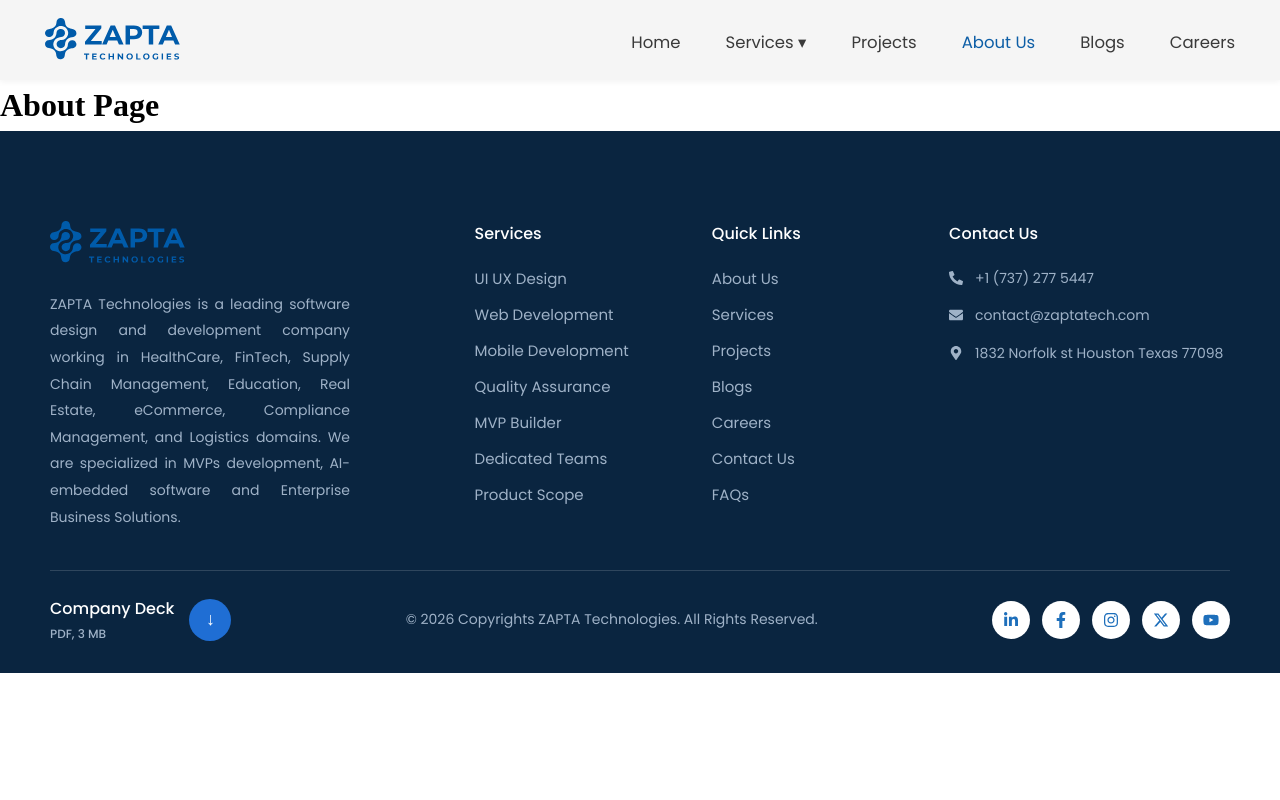
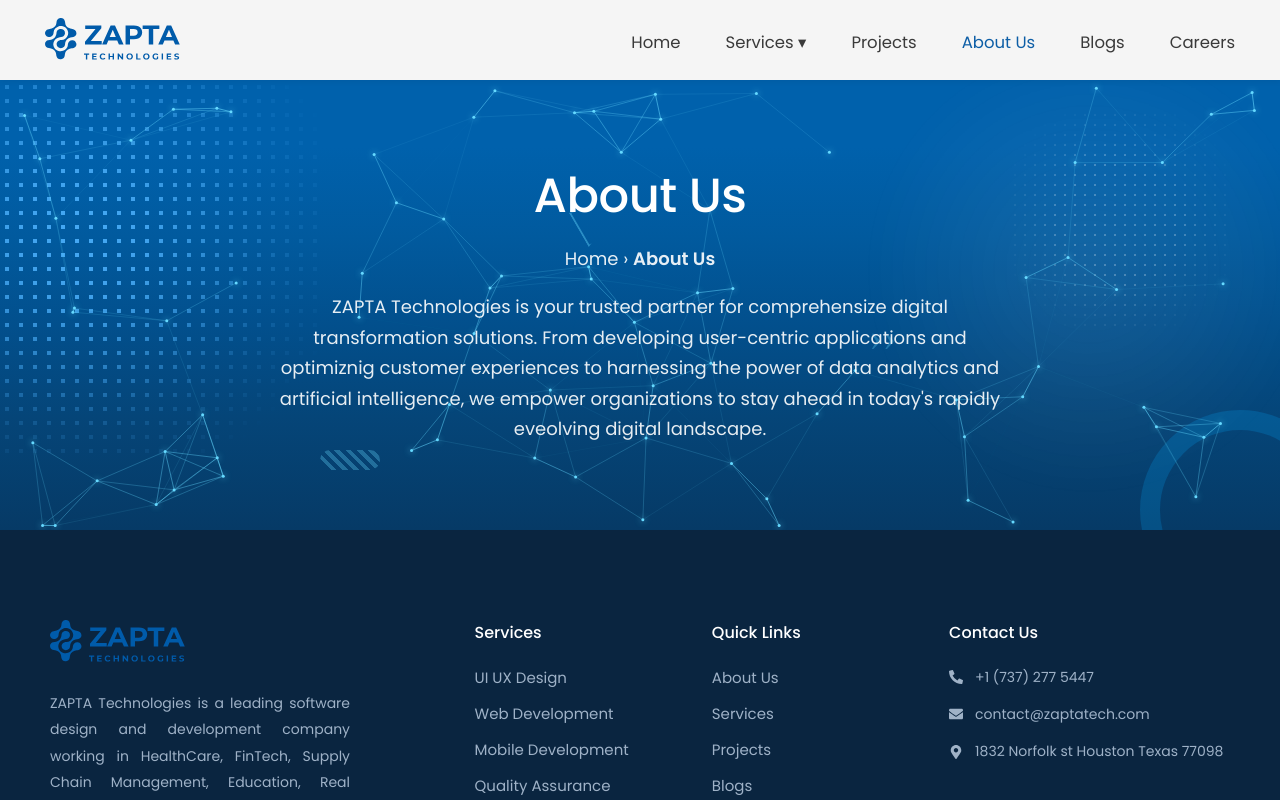
Before and after one commit to hasanSaeed17/ZaptaTechologiesClone, a React (Vite) app: page /about in a window 1280 px wide. Shown: the top 800 px of the page. Built offline with nearby package versions, Linux system fonts and the light colour scheme.

Commit message:
AboutUs Hero

```diff
--- /dev/null
+++ b/src/components/core/About/AboutHero.css
@@ -0,0 +1,196 @@
+.projects-hero {
+  position: relative;
+  height: 450px;
+  overflow: hidden;
+
+  /* NEW: vertical layered gradient */
+  background: linear-gradient(
+    to bottom,
+    #0061AC 15%,     /* brighter top */
+    #015A9E 35%,    /* slightly darker */
+    #024F8C 55%,    /* middle */
+    #054578 75%,    /* deeper */
+    #063A66 100%    /* darkest bottom */
+  );
+
+  display: flex;
+  align-items: center;
+  justify-content: center;
+  text-align: center;
+}
+
+/* ===== DECOR BACKGROUND ===== */
+.bg-decor {
+  position: absolute;
+  width: 100%;
+  height: 100%;
+  z-index: 0;
+  overflow: hidden;
+}
+
+/* DOT GRID */
+.dots {
+  position: absolute;
+  top: 0;
+  left: 0;
+
+  width: 25%;
+  height: 85%;
+
+  pointer-events: none;
+
+  /* MAIN DOT GRID (brighter + larger) */
+  background-image: radial-gradient(rgb(78, 178, 254) 2.2px, transparent 2.2px);
+  background-size: 14px 14px;
+
+  /* ELLIPTICAL FADE (key to matching screenshot) */
+  mask-image: radial-gradient(ellipse at 25% 40%,
+    rgba(0,0,0,1) 0%,
+    rgba(0,0,0,0.9) 20%,
+    rgba(0,0,0,0.6) 40%,
+    rgba(0,0,0,0.2) 60%,
+    transparent 80%
+  );
+
+  -webkit-mask-image: radial-gradient(ellipse at 25% 40%,
+    rgba(0,0,0,1) 0%,
+    rgba(0,0,0,0.9) 20%,
+    rgba(0,0,0,0.6) 40%,
+    rgba(0,0,0,0.2) 60%,
+    transparent 80%
+  );
+
+  opacity: 0.9;
+}
+
+/* TRIANGLE */
+.triangle {
+  position: absolute;
+  top: 120px;
+  left: 45%;
+  width: 40px;
+  height: 40px;
+  border: 2px solid rgba(102, 217, 255, 0.4);
+  transform: rotate(60deg);
+  clip-path: polygon(50% 0%, 0% 100%, 100% 100%);
+}
+
+/* BIG CIRCLE */
+.circle {
+  position: absolute;
+  bottom: -80px;
+  right: -60px;
+  width: 200px;
+  height: 200px;
+  border: 20px solid rgba(0, 170, 255, 0.2);
+  border-radius: 50%;
+}
+
+/* ARROW */
+.arrow {
+  position: absolute;
+  right: 30%;
+  top: 50%;
+  font-size: 40px;
+  color: rgba(102, 217, 255, 0.3);
+}
+
+/* WAVE */
+.wave {
+  position: absolute;
+  bottom: 60px;
+  left: 25%;
+  width: 60px;
+  height: 20px;
+  background: repeating-linear-gradient(
+    45deg,
+    rgba(102, 217, 255, 0.3),
+    rgba(102, 217, 255, 0.3) 4px,
+    transparent 4px,
+    transparent 8px
+  );
+  border-radius: 20px;
+}
+
+/* ===== CANVAS ===== */
+.canvas-bg {
+  position: absolute;
+  top: 0;
+  left: 0;
+  z-index: 1;
+}
+
+/* ===== CONTENT ===== */
+.hero-content {
+  position: relative;
+  z-index: 2;
+  color: white;
+  max-width: 800px;
+}
+
+.hero-content h1 {
+  font-family: 'Poppins', sans-serif;
+  font-size: 48px;
+  font-weight: 500;
+  line-height: 1.3;
+  letter-spacing: -0.5px;
+}
+
+.breadcrumb {
+  font-family: 'Poppins', sans-serif;
+  font-size: 18px;
+  font-weight: 400;
+  opacity: 0.9;
+  line-height: 3.6;
+}
+
+.breadcrumb .active {
+  font-weight: 600;
+}
+
+.breadcrumb .arrow-icon {
+  opacity: 1.2;
+  height: 12px;
+}
+
+.hero-content p {
+  font-family: 'Poppins', sans-serif;
+  font-size: 18px;
+  font-weight: 400;
+  line-height: 1.7;
+  max-width: 750px;
+  margin: 0 auto;
+  opacity: 0.9;
+}
+
+.top-glow {
+  position: absolute;
+  top: -40px;
+  right: -40px;
+
+  width: 460px;
+  height: 460px;
+
+  background: radial-gradient(circle, rgba(255,255,255,0.08), transparent 70%);
+  border-radius: 50%;
+
+  filter: blur(2px);
+}
+.top-dots {
+  position: absolute;
+  top: 30px;
+  right: 50px;
+
+  width: 220px;
+  height: 220px;
+
+  /* smaller + tighter than left dots */
+  background-image: radial-gradient(rgba(255,255,255,0.35) 1.4px, transparent 1.4px);
+  background-size: 10px 10px;
+
+  /* subtle fade */
+  mask-image: radial-gradient(circle, black 40%, transparent 80%);
+  -webkit-mask-image: radial-gradient(circle, black 40%, transparent 80%);
+
+  opacity: 0.7;
+}
--- /dev/null
+++ b/src/components/core/About/AboutHero.jsx
@@ -0,0 +1,178 @@
+import React, { useEffect, useRef } from "react";
+import "./AboutHero.css";
+
+const AboutHero = () => {
+  const canvasRef = useRef(null);
+
+  useEffect(() => {
+    const canvas = canvasRef.current;
+    const ctx = canvas.getContext("2d");
+
+    let particles = [];
+    const PARTICLE_COUNT = 80;
+    const MAX_DISTANCE = 120;
+
+    let mouse = {
+      x: null,
+      y: null,
+      radius: 140,
+    };
+
+    const resizeCanvas = () => {
+      canvas.width = window.innerWidth;
+      canvas.height = 450;
+    };
+    resizeCanvas();
+
+    const handleMouseMove = (e) => {
+      const rect = canvas.getBoundingClientRect();
+      mouse.x = e.clientX - rect.left;
+      mouse.y = e.clientY - rect.top;
+    };
+
+    const handleMouseOut = () => {
+      mouse.x = null;
+      mouse.y = null;
+    };
+
+    window.addEventListener("resize", resizeCanvas);
+    window.addEventListener("mousemove", handleMouseMove);
+    window.addEventListener("mouseout", handleMouseOut);
+
+    class Particle {
+      constructor() {
+        this.x = Math.random() * canvas.width;
+        this.y = Math.random() * canvas.height;
+        this.vx = (Math.random() - 0.5) * 0.6;
+        this.vy = (Math.random() - 0.5) * 0.6;
+      }
+
+      move() {
+        this.x += this.vx;
+        this.y += this.vy;
+
+        if (this.x < 0 || this.x > canvas.width) this.vx *= -1;
+        if (this.y < 0 || this.y > canvas.height) this.vy *= -1;
+      }
+
+      draw() {
+        ctx.beginPath();
+        ctx.arc(this.x, this.y, 1.5, 0, Math.PI * 2);
+        ctx.fillStyle = "#66d9ff";
+        ctx.shadowColor = "#66d9ff";
+        ctx.shadowBlur = 6;
+        ctx.fill();
+        ctx.shadowBlur = 0;
+      }
+    }
+
+    const init = () => {
+      particles = [];
+      for (let i = 0; i < PARTICLE_COUNT; i++) {
+        particles.push(new Particle());
+      }
+    };
+
+    const connect = () => {
+      for (let a = 0; a < particles.length; a++) {
+        for (let b = a; b < particles.length; b++) {
+          const dx = particles[a].x - particles[b].x;
+          const dy = particles[a].y - particles[b].y;
+          const distance = Math.sqrt(dx * dx + dy * dy);
+
+          if (distance < MAX_DISTANCE) {
+            ctx.strokeStyle = `rgba(102, 217, 255, ${1 - distance / MAX_DISTANCE})`;
+            ctx.lineWidth = 0.7;
+            ctx.beginPath();
+            ctx.moveTo(particles[a].x, particles[a].y);
+            ctx.lineTo(particles[b].x, particles[b].y);
+            ctx.stroke();
+          }
+        }
+
+if (mouse.x !== null && mouse.y !== null) {
+  const dx = particles[a].x - mouse.x;
+  const dy = particles[a].y - mouse.y;
+  const distance = Math.sqrt(dx * dx + dy * dy);
+
+  if (distance < mouse.radius) {
+    const opacity = 1 - distance / mouse.radius;
+
+    ctx.strokeStyle = `rgba(255, 255, 255, ${opacity})`;
+    ctx.lineWidth = 1;      // slightly stronger but still sharp
+    ctx.shadowBlur = 0;       // ❌ remove glow
+
+    ctx.beginPath();
+    ctx.moveTo(particles[a].x, particles[a].y);
+    ctx.lineTo(mouse.x, mouse.y);
+    ctx.stroke();
+  }
+}
+      }
+    };
+
+    const animate = () => {
+      ctx.clearRect(0, 0, canvas.width, canvas.height);
+
+      particles.forEach((p) => {
+        p.move();
+        p.draw();
+      });
+
+      connect();
+      requestAnimationFrame(animate);
+    };
+
+    init();
+    animate();
+
+    return () => {
+      window.removeEventListener("resize", resizeCanvas);
+      window.removeEventListener("mousemove", handleMouseMove);
+      window.removeEventListener("mouseout", handleMouseOut);
+    };
+  }, []);
+
+  return (
+    <section className="projects-hero">
+      {/* Background Decorations */}
+      <div className="bg-decor">
+        <div className="dots"></div>
+
+        {/* Top Right Decor */}
+        <div className="top-right-decor">
+          <div className="top-glow"></div>
+          <div className="top-dots"></div>
+        </div>
+
+        <div className="triangle"></div>
+        <div className="circle"></div>
+        <div className="arrow">››</div>
+        <div className="wave"></div>
+      </div>
+
+      {/* Canvas */}
+      <canvas ref={canvasRef} className="canvas-bg"></canvas>
+
+      {/* Content */}
+      <div className="hero-content">
+        <h1>About Us</h1>
+
+        <div className="breadcrumb">
+          <span>Home</span>
+          <span className="arrow-icon"> › </span>
+          <span className="active">About Us</span>
+        </div>
+
+        <p>
+          ZAPTA Technologies is your trusted partner for comprehensize digital transformation solutions. From developing
+          user-centric applications and optimiznig customer experiences to harnessing the power of data analytics
+          and artificial intelligence, we empower organizations to stay ahead in today's rapidly eveolving digital
+          landscape.
+        </p>
+      </div>
+    </section>
+  );
+};
+
+export default AboutHero;
--- a/src/pages/About.jsx
+++ b/src/pages/About.jsx
@@ -1,5 +1,11 @@
+import React from 'react';
+import AboutHero from '../components/core/About/AboutHero';
+
 const About = () => {
-  return <h1>About Page</h1>;
+  return (
+    <>
+      <AboutHero />
+    </>
+  );
 };
-
 export default About;
```
Also changed, not shown: src/components/core/About/About.jsx (deleted).
